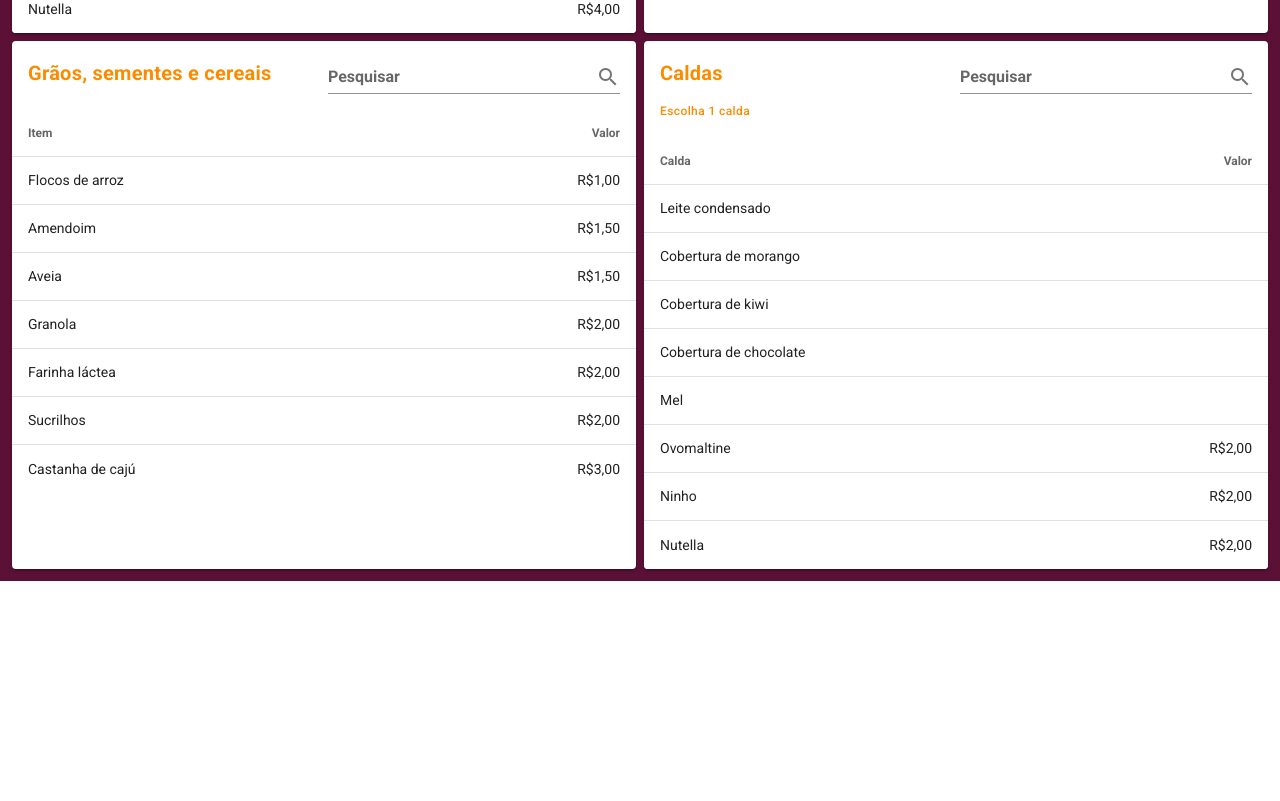
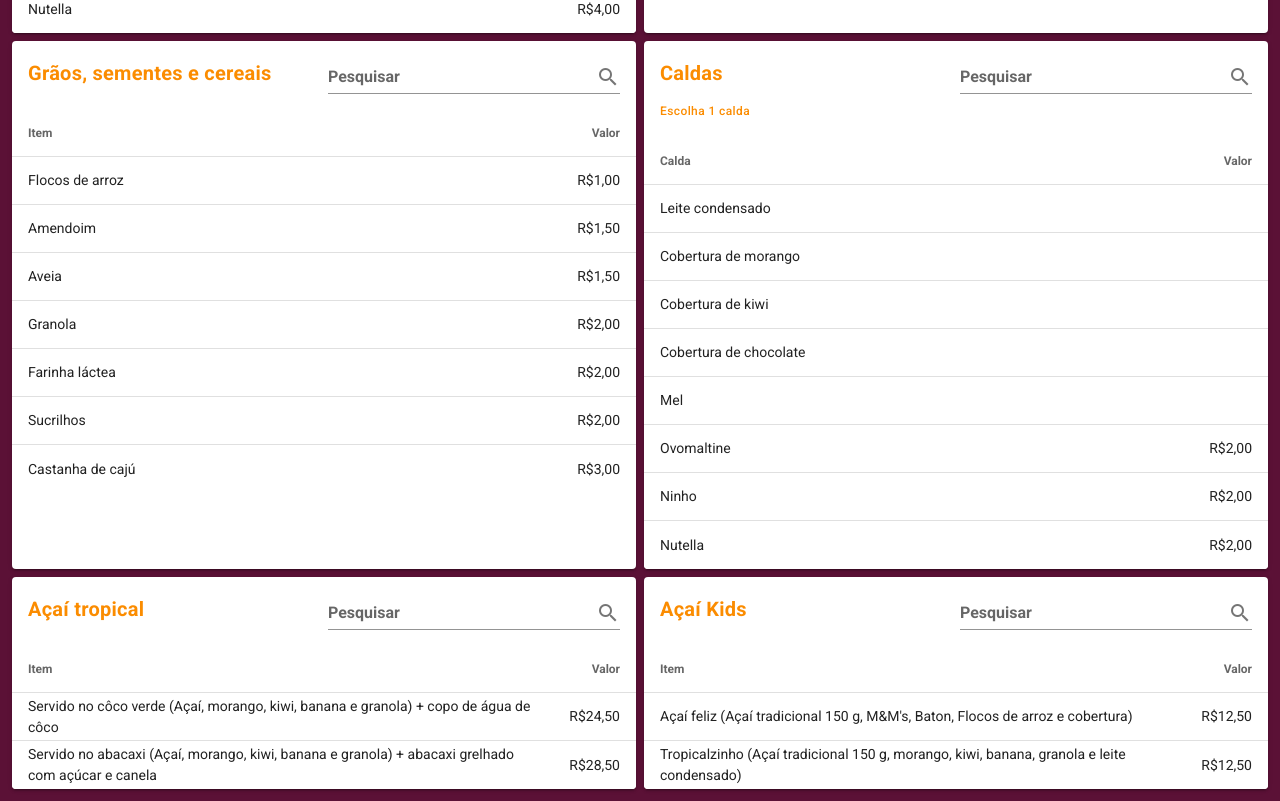
Before and after one commit to cledsonmedeiros/clmsoft-desfrut, a Vue app: page /#/ in a window 1280 px wide. Before the commit this address led to /#/pagina01. Shown: the part 1135-1936 px from the top of the page. Before the commit the page ends 1716 px from the top, so only its background shows below. Built offline with nearby package versions, Linux system fonts and the light colour scheme.

Commit message:
feat page 01

```diff
--- a/src/views/Page01.vue
+++ b/src/views/Page01.vue
@@ -114,7 +114,7 @@
                 Caldas
               </v-flex>
               <v-flex xs12 sm6>
-                <v-text-field v-model="pesquisaGraos" append-icon="mdi-magnify" label="Pesquisar" style="padding: 0px" single-line hide-details></v-text-field>
+                <v-text-field v-model="pesquisaCaldas" append-icon="mdi-magnify" label="Pesquisar" style="padding: 0px" single-line hide-details></v-text-field>
               </v-flex>
             </v-layout>
             <v-card-text class="caption font-weight-medium warning--text pt-1" style="padding: 0px">
@@ -122,6 +122,38 @@
             </v-card-text>
           </v-card-title>
           <v-data-table :headers="cabecalhoCaldas" :items="tabelaCaldas" :search="pesquisaCaldas" hide-default-footer :items-per-page="tabelaCaldas.length"></v-data-table>
+        </v-card>
+      </v-flex>
+
+      <v-flex xs12 sm6>
+        <v-card color="white" light>
+          <v-card-title class="title font-weight-bold warning--text">
+            <v-layout row wrap>
+              <v-flex xs12 sm6>
+                Açaí tropical
+              </v-flex>
+              <v-flex xs12 sm6>
+                <v-text-field v-model="pesquisaAcaiTropical" append-icon="mdi-magnify" label="Pesquisar" style="padding: 0px" single-line hide-details></v-text-field>
+              </v-flex>
+            </v-layout>
+          </v-card-title>
+          <v-data-table :headers="cabecalhoAcaiTropical" :items="tabelaAcaiTropical" :search="pesquisaAcaiTropical" hide-default-footer :items-per-page="tabelaAcaiTropical.length"></v-data-table>
+        </v-card>
+      </v-flex>
+
+      <v-flex xs12 sm6>
+        <v-card color="white" light>
+          <v-card-title class="title font-weight-bold warning--text">
+            <v-layout row wrap>
+              <v-flex xs12 sm6>
+                Açaí Kids
+              </v-flex>
+              <v-flex xs12 sm6>
+                <v-text-field v-model="pesquisaAcaiKids" append-icon="mdi-magnify" label="Pesquisar" style="padding: 0px" single-line hide-details></v-text-field>
+              </v-flex>
+            </v-layout>
+          </v-card-title>
+          <v-data-table :headers="cabecalhoAcaiKids" :items="tabelaAcaiKids" :search="pesquisaAcaiKids" hide-default-footer :items-per-page="tabelaAcaiKids.length"></v-data-table>
         </v-card>
       </v-flex>
 
@@ -398,7 +430,47 @@ export default {
           nome: "Nutella",
           valor: "R$2,00"
         },
-      ]
+      ],
+      pesquisaAcaiTropical: "",
+      cabecalhoAcaiTropical: [
+        {
+          text: "Item",
+          align: "left",
+          sortable: false,
+          value: "nome"
+        },
+        { text: "Valor", align: "right", sortable: false, value: "valor" }
+      ],
+      tabelaAcaiTropical: [
+        {
+          nome: "Servido no côco verde (Açaí, morango, kiwi, banana e granola) + copo de água de côco",
+          valor: "R$24,50"
+        },
+        {
+          nome: "Servido no abacaxi (Açaí, morango, kiwi, banana e granola) + abacaxi grelhado com açúcar e canela",
+          valor: "R$28,50"
+        },
+      ],
+      pesquisaAcaiKids: "",
+      cabecalhoAcaiKids: [
+        {
+          text: "Item",
+          align: "left",
+          sortable: false,
+          value: "nome"
+        },
+        { text: "Valor", align: "right", sortable: false, value: "valor" }
+      ],
+      tabelaAcaiKids: [
+        {
+          nome: "Açaí feliz (Açaí tradicional 150 g, M&M's, Baton, Flocos de arroz e cobertura)",
+          valor: "R$12,50"
+        },
+        {
+          nome: "Tropicalzinho (Açaí tradicional 150 g, morango, kiwi, banana, granola e leite condensado)",
+          valor: "R$12,50"
+        },
+      ],
     };
   },
   methods: {
```
